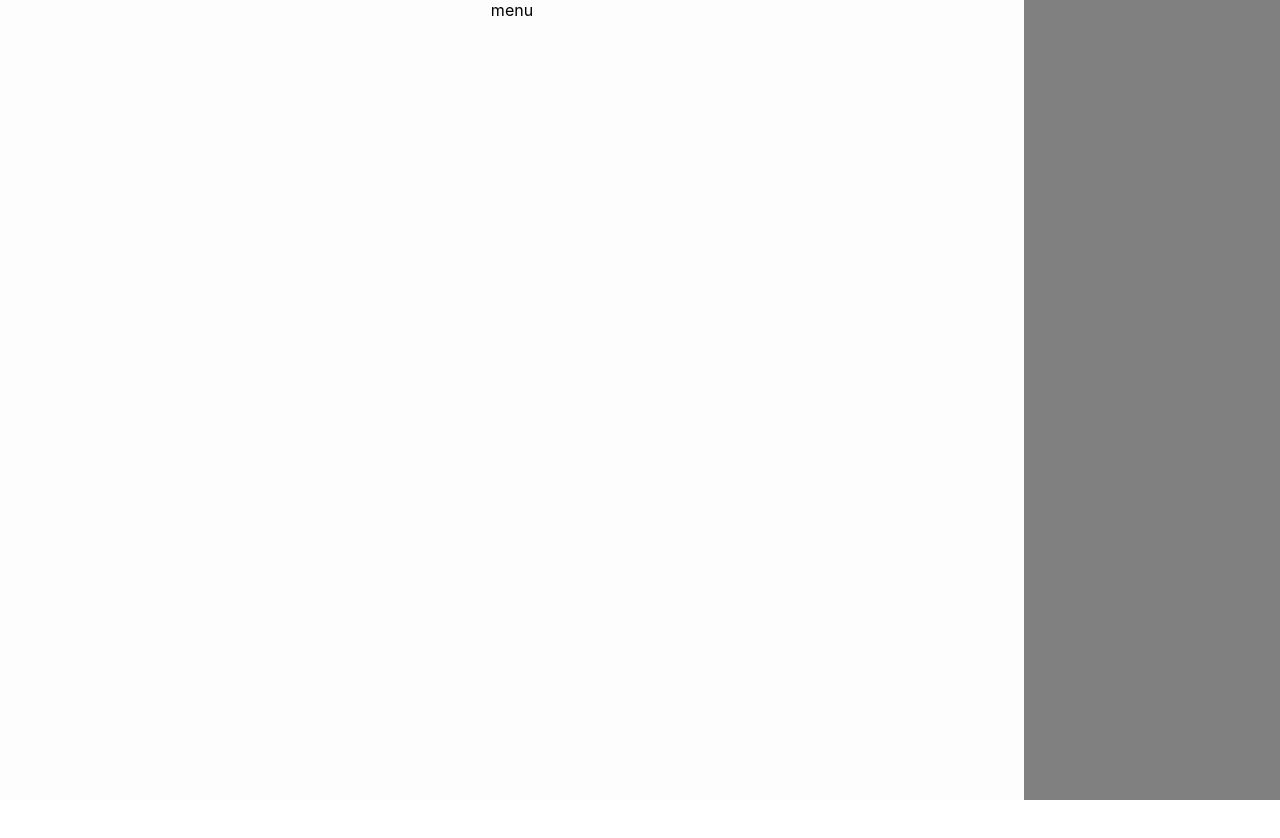
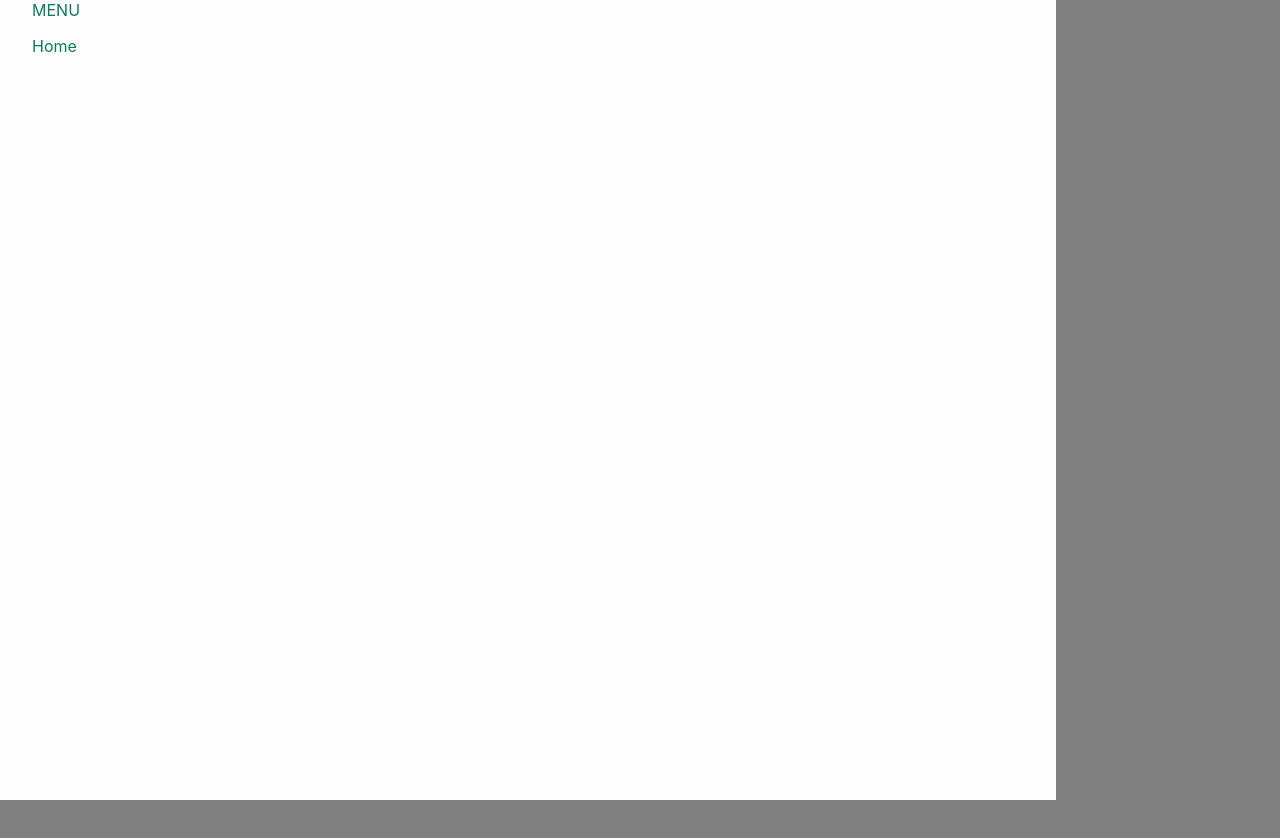
Before and after one commit to stepinfwd/React-template, a React (Create React App) app: page / in a window 1280 px wide. Both pictures are taken after a click on the picture 1234 px from the left and 46 px from the top of the page. Shown: the top 838 px of the page. Before the commit the page ends 800 px from the top, so only its background shows below. Built offline with nearby package versions, Linux system fonts and the light colour scheme.

Commit message:
basic navbar footer layout with animated transition

```diff
--- a/src/components/Footer/Footer.css
+++ b/src/components/Footer/Footer.css
@@ -5,11 +5,9 @@
   bottom: 0px;
   left: 0px;
   text-align: center;
+  color: #0c7c59;
 
   /* background-color: #edf2f7; */
-  background-color: rgb(47, 120, 255);
+  background-color: #2b303a;
   /* margin: 0 auto; */
 }
-.footer-globsl {
-  position: relative;
-}
--- a/src/components/Header/Header.css
+++ b/src/components/Header/Header.css
@@ -7,6 +7,7 @@
   /* width: 100%;
   background-color: blue;
   height: 10rem; */
-  background-color: gray;
+  /* background-color: #2b303a; */
   /* width: 100%; */
+  color: #0c7c59;
 }
--- a/src/components/Navbar/Navbar.css
+++ b/src/components/Navbar/Navbar.css
@@ -7,8 +7,16 @@
   height: 100%;
   z-index: 10;
   /* border-right: 1px solid grey; */
+  text-align: left;
+  padding-left: 2rem;
   box-shadow: grey;
 }
+.navbar-items ul {
+  text-decoration: none;
+  list-style: none;
+  padding-left: 0 !important;
+}
+
 .navbar-mask {
   z-index: 50;
   background-color: grey;
@@ -16,7 +24,7 @@
   top: 0;
   left: 0;
   width: 100%;
-  height: 100%;
+  height: 100vw;
   z-index: 9;
 }
 .navbar-hamburger {
--- a/src/components/Navbar/Navigation.js
+++ b/src/components/Navbar/Navigation.js
@@ -1,18 +1,20 @@
 import React, { useState, useEffect } from "react";
 import "./Navbar.css";
 import toggler from "./ham.svg";
+import { useTransition, animated } from "react-spring";
 
 function Navigation() {
   const [showMenu, setShowMenu] = useState(false);
-  let menu = "";
-  let menuMask = "";
-
-  if (showMenu) {
-    menu = <div className="navbar-items">menu</div>;
-    menuMask = (
-      <div className="navbar-mask" onClick={() => setShowMenu(false)}></div>
-    );
-  }
+  const transitions = useTransition(showMenu, null, {
+    from: { opacity: 0, transform: "translateX(-100%) " },
+    enter: { opacity: 1, transform: "translateX(0%) " },
+    leave: { opacity: 0, transform: "translateX(-100%) " },
+  });
+  const maskTransitions = useTransition(showMenu, null, {
+    from: { position: "absolute", opacity: 0 },
+    enter: { opacity: 1 },
+    leave: { opacity: 0 },
+  });
 
   return (
     <nav>
@@ -23,9 +25,28 @@ function Navigation() {
           onClick={() => setShowMenu(!showMenu)}
         ></img>
       </span>
-
-      {menu}
-      {menuMask}
+      {maskTransitions.map(
+        ({ item, key, props }) =>
+          item && (
+            <animated.div
+              key={key}
+              onClick={() => setShowMenu(false)}
+              className="navbar-mask"
+              style={props}
+            ></animated.div>
+          )
+      )}
+      {transitions.map(
+        ({ item, key, props }) =>
+          item && (
+            <animated.div className="navbar-items" key={key} style={props}>
+              <span>MENU</span>
+              <ul>
+                <li>Home</li>
+              </ul>
+            </animated.div>
+          )
+      )}
     </nav>
   );
 }
```
